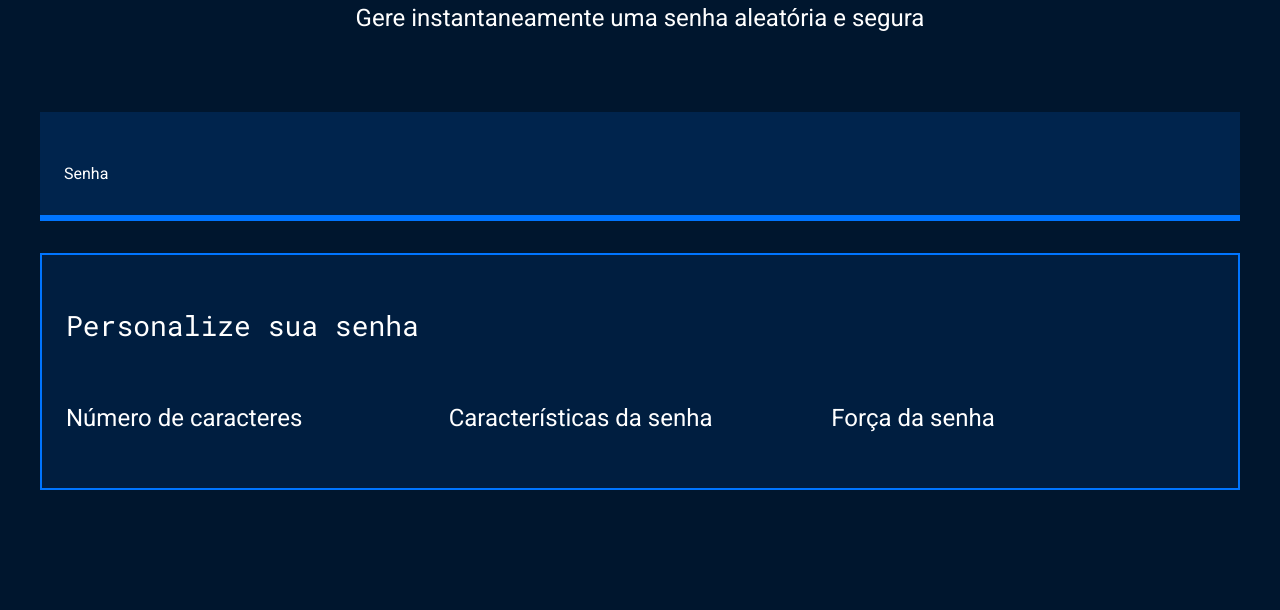
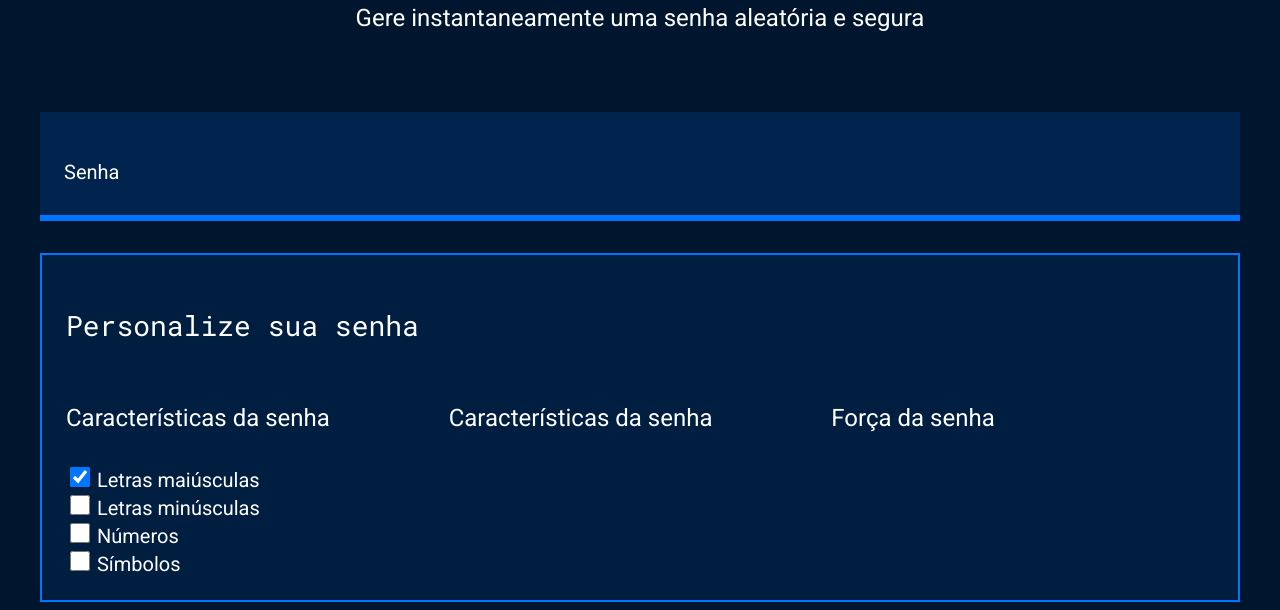
Before and after one commit to jhoaokei15/seguran-a-digital, a plain HTML site: page index.html in a window 1280 px wide. Shown: the part 214-824 px from the top of the page. Before the commit the page ends 800 px from the top, so only its background shows below. Drawn offline with Linux system fonts and the light colour scheme.

Commit message:
Add files via upload

```diff
--- a/index.html
+++ b/index.html
@@ -23,8 +23,24 @@
             <h3 class="parametro-titulo">Personalize sua senha</h3>
             <div class="parametro-coluna__senha">
                 <div class="parametro-senha">
-                    <h4 class="parametro-senha__titulo">Número de caracteres</h4>
-                </div>
+                    <h4 class="parametro-senha__titulo">Características da senha</h4>
+                    <div class="parametro-senha-checkbox">
+                        <input name="maiusculo" type="checkbox" class="checkbox" checked>
+                        <label for="maiusculo">Letras maiúsculas</label>
+                    </div>
+                    <div class="parametro-senha-checkbox">
+                        <input name="minusculo" type="checkbox" class="checkbox">
+                        <label for="minusculo">Letras minúsculas</label>
+                    </div>
+                    <div class="parametro-senha-checkbox">
+                        <input name="numero" type="checkbox" class="checkbox">
+                        <label for="numero">Números</label>
+                    </div>
+                    <div class="parametro-senha-checkbox">
+                        <input name="simbolo" type="checkbox" class="checkbox">
+                        <label for="simbolo">Símbolos</label>
+                    </div>
+                    </div>
                 <div class="parametro-senha">
                     <h4 class="parametro-senha__titulo">Características da senha</h4>
                 </div>
--- a/style.css
+++ b/style.css
@@ -85,6 +85,16 @@ body{
     margin: 0 auto;
 }
 
+label{
+    font-size: 20px;
+}
+
+.checkbox{
+    width: 20px;
+    height: 20px;
+    cursor: pointer;
+}
+
 @media screen and (min-width: 768px) {
     .parametro-coluna__senha{
         flex-direction: row;
```
